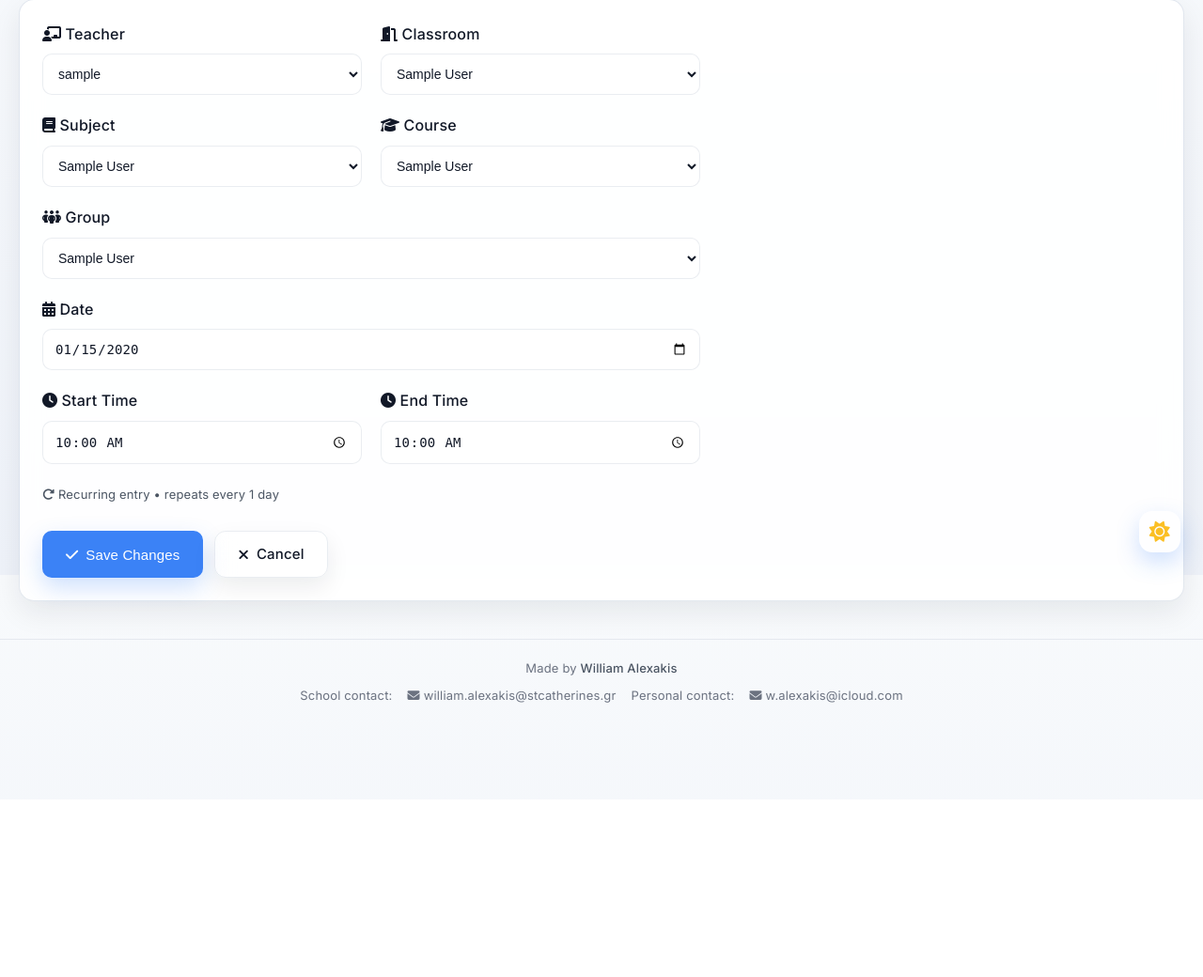
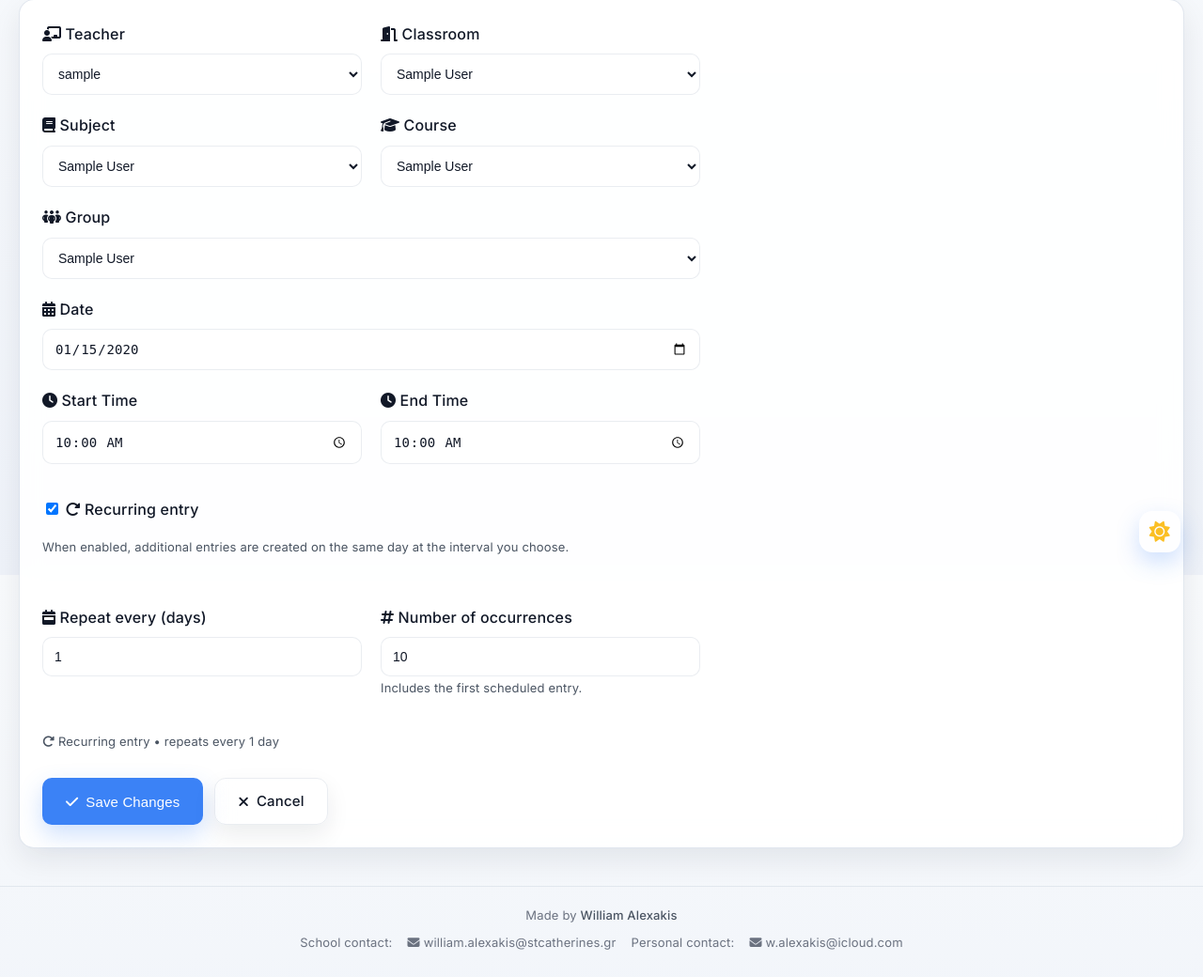
Before and after one commit to williamalexakis/stcats-ops, a Django app: page /scheduler/1/edit/ in a window 1280 px wide. Shown: the part 188-1228 px from the top of the page at 94% size. Before the commit the page ends 936 px from the top, so only its background shows below. Run offline with Django 5.2, Linux system fonts and the light colour scheme; a user stored in the database is signed in; tables that the repository leaves empty hold one stand-in row (values such as "Sample post").

Commit message:
Feat: Add recurring system to schedule entry editing

```diff
--- a/core/templates/core/edit_schedule_entry.html
+++ b/core/templates/core/edit_schedule_entry.html
@@ -175,8 +175,83 @@
             </div>
         </div>
 
+        <div class="mt-16">
+            <label>
+                <input
+                    type="checkbox"
+                    id="is_recurring"
+                    name="is_recurring"
+                    {% if entry.is_recurring %}checked{% endif %}
+                />
+                <span class="recurring-toggle__label">
+                    <i class="fa-solid fa-rotate-right"></i>
+                    Recurring entry
+                </span>
+            </label>
+
+            <p class="text-secondary text-small mt-4">
+                When enabled, additional entries are created on the same day at the interval you choose.
+                {% if has_recurrence_peers %}
+                    Select "All {{ recurrence_count }} entries in this series" below to update the entire sequence.
+                {% endif %}
+            </p>
+        </div>
+
+        {% with entry_is_recurring=entry.is_recurring %}
+            <div
+                class="form-grid-two mt-16 recurrence-fields{% if not entry_is_recurring %} recurrence-fields--hidden{% endif %}"
+                data-recurring-fields
+                {% if entry_is_recurring %}
+                    aria-hidden="false"
+                {% else %}
+                    hidden
+                    aria-hidden="true"
+                {% endif %}
+            >
+                <div>
+                    <label for="recurrence_interval_days" class="field-label">
+                        <i class="fa-solid fa-calendar-week"></i> Repeat every (days)
+                    </label>
+
+                    <input
+                        type="number"
+                        id="recurrence_interval_days"
+                        name="recurrence_interval_days"
+                        min="1"
+                        step="1"
+                        class="select-control"
+                        data-recurring-input
+                        value="{{ entry.recurrence_interval_days|default_if_none:'' }}"
+                        {% if not entry_is_recurring %}disabled{% endif %}
+                    />
+                </div>
+
+                <div>
+                    <label for="recurrence_total_occurrences" class="field-label">
+                        <i class="fa-solid fa-hashtag"></i> Number of occurrences
+                    </label>
+
+                    <input
+                        type="number"
+                        id="recurrence_total_occurrences"
+                        name="recurrence_total_occurrences"
+                        min="2"
+                        step="1"
+                        class="select-control"
+                        data-recurring-input
+                        value="{{ entry.recurrence_total_occurrences|default_if_none:'' }}"
+                        {% if not entry_is_recurring %}disabled{% endif %}
+                    />
+
+                    <p class="text-secondary text-small mt-2">
+                        Includes the first scheduled entry.
+                    </p>
+                </div>
+            </div>
+        {% endwith %}
+
         {% if entry.recurrence_group %}
-            <div class="mt-2 text-small text-secondary">
+            <div class="mt-4 text-small text-secondary">
                 <i class="fa-solid fa-rotate-right"></i>
                 Recurring entry
                 {% if has_recurrence_peers %}
--- a/core/views.py
+++ b/core/views.py
@@ -756,6 +756,9 @@ def edit_schedule_entry(request: HttpRequest, entry_id: int) -> HttpResponse:
             start_time_value = request.POST.get('start_time')
             end_time_value = request.POST.get('end_time')
             scope = request.POST.get('recurrence_scope', 'single')
+            is_recurring_requested = request.POST.get('is_recurring') == 'on'
+            interval_value = request.POST.get('recurrence_interval_days')
+            occurrences_value = request.POST.get('recurrence_total_occurrences')
 
             errors = []
 
@@ -797,6 +800,35 @@ def edit_schedule_entry(request: HttpRequest, entry_id: int) -> HttpResponse:
 
                 errors.append("End time must be after the start time.")
 
+            interval_days: Optional[int] = None
+            occurrences: Optional[int] = None
+
+            if is_recurring_requested:
+
+                try:
+
+                    interval_days = int(interval_value) if interval_value is not None else None
+
+                except (TypeError, ValueError):
+
+                    interval_days = None
+
+                if interval_days is None or interval_days <= 0:
+
+                    errors.append("Recurring entries require an interval in days greater than zero.")
+
+                try:
+
+                    occurrences = int(occurrences_value) if occurrences_value is not None else None
+
+                except (TypeError, ValueError):
+
+                    occurrences = None
+
+                if occurrences is None or occurrences < 2:
+
+                    errors.append("Recurring entries must repeat at least twice.")
+
             if errors:
 
                 for message_text in errors:
@@ -812,38 +844,14 @@ def edit_schedule_entry(request: HttpRequest, entry_id: int) -> HttpResponse:
                 subject = Subject.objects.get(id=subject_id)
                 course = Course.objects.get(id=course_id)
                 group = ClassGroup.objects.get(id=group_id)
+
                 apply_to_series = scope == 'series' and entry.recurrence_group and recurrence_count > 1
+                existing_group = entry.recurrence_group
+                existing_is_recurring = existing_group is not None
 
                 with transaction.atomic():
 
-                    if apply_to_series:
-
-                        original_date = entry.date
-                        date_delta = entry_date - original_date
-                        recurrence_qs = ScheduleEntry.objects.filter(
-                            recurrence_group=entry.recurrence_group
-                        ).order_by("date", "start_time", "id")
-
-                        for series_entry in recurrence_qs:
-
-                            series_entry.teacher = teacher
-                            series_entry.classroom = classroom
-                            series_entry.subject = subject
-                            series_entry.course = course
-                            series_entry.group = group
-                            series_entry.start_time = start_time
-                            series_entry.end_time = end_time
-                            series_entry.date = series_entry.date + date_delta
-                            series_entry.save()
-
-                        ScheduleEntry.update_recurrence_metadata(entry.recurrence_group)
-
-                        flash_messages.success(
-                            request,
-                            f"Schedule series of {recurrence_count} entries successfully updated."
-                        )
-
-                    else:
+                    if not existing_is_recurring and not is_recurring_requested:
 
                         entry.teacher = teacher
                         entry.classroom = classroom
@@ -855,11 +863,198 @@ def edit_schedule_entry(request: HttpRequest, entry_id: int) -> HttpResponse:
                         entry.end_time = end_time
                         entry.save()
 
-                        if entry.recurrence_group:
+                        flash_messages.success(request, "Schedule entry successfully updated.")
 
-                            ScheduleEntry.update_recurrence_metadata(entry.recurrence_group)
+                    elif not existing_is_recurring and is_recurring_requested:
 
-                        flash_messages.success(request, "Schedule entry successfully updated.")
+                        recurrence_group = uuid4()
+
+                        entry.teacher = teacher
+                        entry.classroom = classroom
+                        entry.subject = subject
+                        entry.course = course
+                        entry.group = group
+                        entry.date = entry_date
+                        entry.start_time = start_time
+                        entry.end_time = end_time
+                        entry.recurrence_group = recurrence_group
+                        entry.recurrence_interval_days = interval_days
+                        entry.recurrence_total_occurrences = occurrences
+                        entry.recurrence_index = 1
+                        entry.save()
+
+                        for index in range(1, occurrences):
+
+                            occurrence_date = entry_date + timedelta(days=interval_days * index)
+
+                            ScheduleEntry.objects.create(
+                                teacher=teacher,
+                                classroom=classroom,
+                                subject=subject,
+                                course=course,
+                                group=group,
+                                date=occurrence_date,
+                                start_time=start_time,
+                                end_time=end_time,
+                                created_by=request.user,
+                                recurrence_group=recurrence_group,
+                                recurrence_interval_days=interval_days,
+                                recurrence_total_occurrences=occurrences,
+                                recurrence_index=index + 1
+                            )
+
+                        ScheduleEntry.update_recurrence_metadata(recurrence_group)
+
+                        flash_messages.success(
+                            request,
+                            f"Schedule series of {occurrences} entries created."
+                        )
+
+                    elif existing_is_recurring and not is_recurring_requested:
+
+                        if apply_to_series:
+
+                            series_entries = list(
+                                ScheduleEntry.objects.filter(
+                                    recurrence_group=existing_group
+                                ).order_by("date", "start_time", "id")
+                            )
+
+                            original_date = entry.date
+                            date_delta = entry_date - original_date
+
+                            for series_entry in series_entries:
+
+                                series_entry.teacher = teacher
+                                series_entry.classroom = classroom
+                                series_entry.subject = subject
+                                series_entry.course = course
+                                series_entry.group = group
+                                series_entry.start_time = start_time
+                                series_entry.end_time = end_time
+                                series_entry.date = series_entry.date + date_delta
+                                series_entry.recurrence_group = None
+                                series_entry.recurrence_interval_days = None
+                                series_entry.recurrence_total_occurrences = None
+                                series_entry.recurrence_index = None
+                                series_entry.save()
+
+                            flash_messages.success(
+                                request,
+                                "Recurring series converted to individual entries."
+                            )
+
+                        else:
+
+                            entry.teacher = teacher
+                            entry.classroom = classroom
+                            entry.subject = subject
+                            entry.course = course
+                            entry.group = group
+                            entry.date = entry_date
+                            entry.start_time = start_time
+                            entry.end_time = end_time
+                            entry.recurrence_group = None
+                            entry.recurrence_interval_days = None
+                            entry.recurrence_total_occurrences = None
+                            entry.recurrence_index = None
+                            entry.save()
+
+                            if existing_group:
+
+                                ScheduleEntry.update_recurrence_metadata(existing_group)
+
+                            flash_messages.success(
+                                request,
+                                "Schedule entry detached from recurring series."
+                            )
+
+                    else:
+
+                        if apply_to_series:
+
+                            ScheduleEntry.update_recurrence_metadata(existing_group)
+                            entry.refresh_from_db()
+
+                            series_entries = list(
+                                ScheduleEntry.objects.filter(
+                                    recurrence_group=existing_group
+                                ).order_by("recurrence_index", "date", "start_time", "id")
+                            )
+
+                            current_index = entry.recurrence_index or 1
+                            new_series_start = entry_date - timedelta(days=interval_days * (current_index - 1))
+                            target_dates = [
+                                new_series_start + timedelta(days=interval_days * offset)
+                                for offset in range(occurrences)
+                            ]
+
+                            for index, target_date in enumerate(target_dates):
+
+                                if index < len(series_entries):
+
+                                    series_entry = series_entries[index]
+                                    series_entry.teacher = teacher
+                                    series_entry.classroom = classroom
+                                    series_entry.subject = subject
+                                    series_entry.course = course
+                                    series_entry.group = group
+                                    series_entry.start_time = start_time
+                                    series_entry.end_time = end_time
+                                    series_entry.date = target_date
+                                    series_entry.recurrence_interval_days = interval_days
+                                    series_entry.recurrence_total_occurrences = occurrences
+                                    series_entry.recurrence_index = index + 1
+                                    series_entry.save()
+
+                                else:
+
+                                    ScheduleEntry.objects.create(
+                                        teacher=teacher,
+                                        classroom=classroom,
+                                        subject=subject,
+                                        course=course,
+                                        group=group,
+                                        date=target_date,
+                                        start_time=start_time,
+                                        end_time=end_time,
+                                        created_by=request.user,
+                                        recurrence_group=existing_group,
+                                        recurrence_interval_days=interval_days,
+                                        recurrence_total_occurrences=occurrences,
+                                        recurrence_index=index + 1
+                                    )
+
+                            if len(series_entries) > occurrences:
+
+                                for extra_entry in series_entries[occurrences:]:
+
+                                    extra_entry.delete()
+
+                            ScheduleEntry.update_recurrence_metadata(existing_group)
+
+                            flash_messages.success(
+                                request,
+                                f"Schedule series updated to {occurrences} occurrences."
+                            )
+
+                        else:
+
+                            entry.teacher = teacher
+                            entry.classroom = classroom
+                            entry.subject = subject
+                            entry.course = course
+                            entry.group = group
+                            entry.date = entry_date
+                            entry.start_time = start_time
+                            entry.end_time = end_time
+                            entry.save()
+
+                            if existing_group:
+
+                                ScheduleEntry.update_recurrence_metadata(existing_group)
+
+                            flash_messages.success(request, "Schedule entry successfully updated.")
 
                 return redirect('scheduler')
 
```
Also changed, not shown: core/tests.py (+215 -1 lines).
